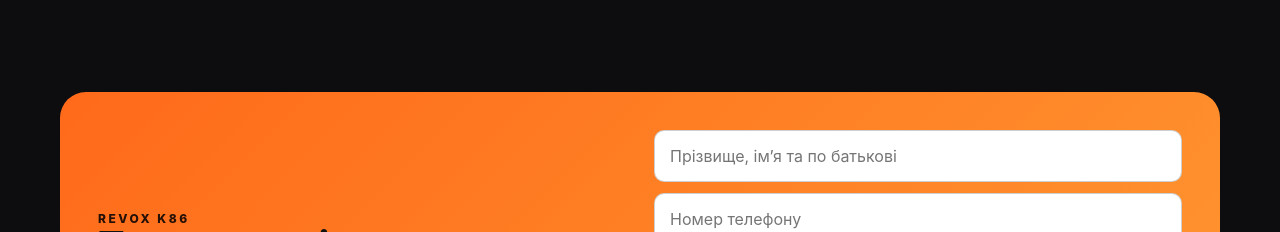
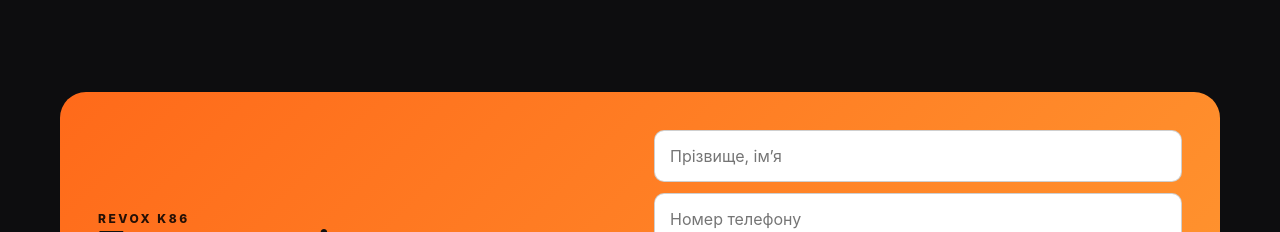
Before and after one commit to okseniuknick/revox-store, a plain HTML site: page index.html in a window 1280 px wide. Shown: the part 2020-2252 px from the top of the page. Drawn offline with Linux system fonts and the light colour scheme.

Commit message:
Update index.html

```diff
--- a/index.html
+++ b/index.html
@@ -23,7 +23,7 @@
 <section><div class="eyebrow">Створений для руху</div><h2 class="section-title">Менше дротів. Більше свободи.</h2><p class="section-lead">Практичні функції в одному корпусі — бери із собою та залишайся на зв’язку.</p>
 <div class="features"><article class="feature"><div class="ico">🔋</div><h3>Великий запас</h3><p>Заявлена ємність 60 000 мА·год для підзаряджання сумісних гаджетів у дорозі та вдома.</p></article><article class="feature"><div class="ico">⚡</div><h3>Швидке заряджання</h3><p>Підтримка вихідної потужності до 22,5 Вт для сумісних пристроїв.</p></article><article class="feature"><div class="ico">🔌</div><h3>Кабелі в корпусі</h3><p>Вбудовані кабелі допомагають не шукати окремий дріт у сумці.</p></article><article class="feature"><div class="ico">💡</div><h3>LED-ліхтарик</h3><p>Додаткове світло в темряві, у наметі або під час відключення електроенергії.</p></article><article class="feature"><div class="ico">📟</div><h3>LED-дисплей</h3><p>Індикація рівня заряду, щоб контролювати запас енергії.</p></article><article class="feature"><div class="ico">🧡</div><h3>Зручна ручка</h3><p>Помаранчева ручка для перенесення та зручного розміщення.</p></article></div></section>
 <section class="split"><div><img src="https://otd.com.ua/img/904679/1?v=1sgdn4s&w=800" alt="Повербанк K86 з увімкненим ліхтарем на природі"></div><div><div class="eyebrow">Технічні деталі</div><h2 class="section-title">Характеристики</h2><table class="specs"><tr><td>Модель</td><td>K86</td></tr><tr><td>Заявлена ємність</td><td>60 000 мА·год</td></tr><tr><td>Максимальна потужність</td><td>22,5 Вт</td></tr><tr><td>Кабелі</td><td>Вбудовані</td></tr><tr><td>Підключення</td><td>USB та додаткові роз'єми</td></tr><tr><td>Додатково</td><td>LED-дисплей, ліхтарик, ручка</td></tr><tr><td>Колір</td><td>Чорний / помаранчевий</td></tr></table><p class="fine">Ємність і потужність наведені за маркуванням та описом постачальника. Фактичні параметри залежать від умов використання та сумісності пристрою.</p></div></section>
-<section id="order"><div class="order"><div><div class="eyebrow" style="color:#241006">REVOX K86</div><h2>Твоя енергія.<br>Твій темп.</h2><p>Залиш заявку — і ми зв’яжемося з тобою для підтвердження замовлення.</p><b style="font-size:30px">2 399 ₴</b></div><form class="form" id="orderForm"><input required name="name" placeholder="Прізвище, ім’я та по батькові"><input required name="phone" type="tel" placeholder="Номер телефону"><input required name="quantity" type="number" min="1" max="20" value="1" placeholder="Кількість"><input required name="city" placeholder="Адреса доставки: місто та відділення Нової пошти"><button class="btn" type="submit">ОФОРМИТИ ЗАЯВКУ</button><div class="fine">Натискаючи кнопку, ви погоджуєтесь на обробку контактних даних для зв’язку щодо замовлення. Після надсилання заявки ми отримаємо її в Telegram та зв’яжемося для підтвердження.</div><div id="status" aria-live="polite"></div></form></div></section>
+<section id="order"><div class="order"><div><div class="eyebrow" style="color:#241006">REVOX K86</div><h2>Твоя енергія.<br>Твій темп.</h2><p>Залиш заявку — і ми зв’яжемося з тобою для підтвердження замовлення.</p><b style="font-size:30px">2 399 ₴</b></div><form class="form" id="orderForm"><input required name="name" placeholder="Прізвище, ім’я"><input required name="phone" type="tel" placeholder="Номер телефону"><input required name="quantity" type="number" min="1" max="20" value="1" placeholder="Кількість"><input required name="city" placeholder="Адреса доставки: місто та відділення Нової пошти"><button class="btn" type="submit">ОФОРМИТИ ЗАЯВКУ</button><div class="fine">Натискаючи кнопку, ви погоджуєтесь на обробку контактних даних для зв’язку щодо замовлення. Після надсилання заявки ми отримаємо її в Telegram та зв’яжемося для підтвердження.</div><div id="status" aria-live="polite"></div></form></div></section>
 <section><div class="eyebrow">Питання та відповіді</div><h2 class="section-title">Перед замовленням</h2><div class="faq"><details><summary>Чи є вбудовані кабелі?</summary><p>Так, згідно з описом товару, кабелі вбудовані в корпус. Також є USB-роз’єми.</p></details><details><summary>Чи підтримує швидку зарядку?</summary><p>Заявлена максимальна потужність — до 22,5 Вт. Швидкість залежить від сумісності смартфона та кабелю.</p></details><details><summary>Чи є ліхтарик?</summary><p>Так, у пристрої передбачений LED-ліхтар.</p></details><details><summary>Як відбувається доставка?</summary><p>На сторінці постачальника вказані Нова пошта та Укрпошта. Умови й строки потрібно підтвердити перед запуском продажів.</p></details></div></section>
 </main>
 <footer class="wrap footer"><b class="logo">REVO<span style="color:var(--orange)">X</span></b><span>© 2026 REVOX. Усі права захищені.</span><span>POWER YOUR DAY.</span></footer>
```
